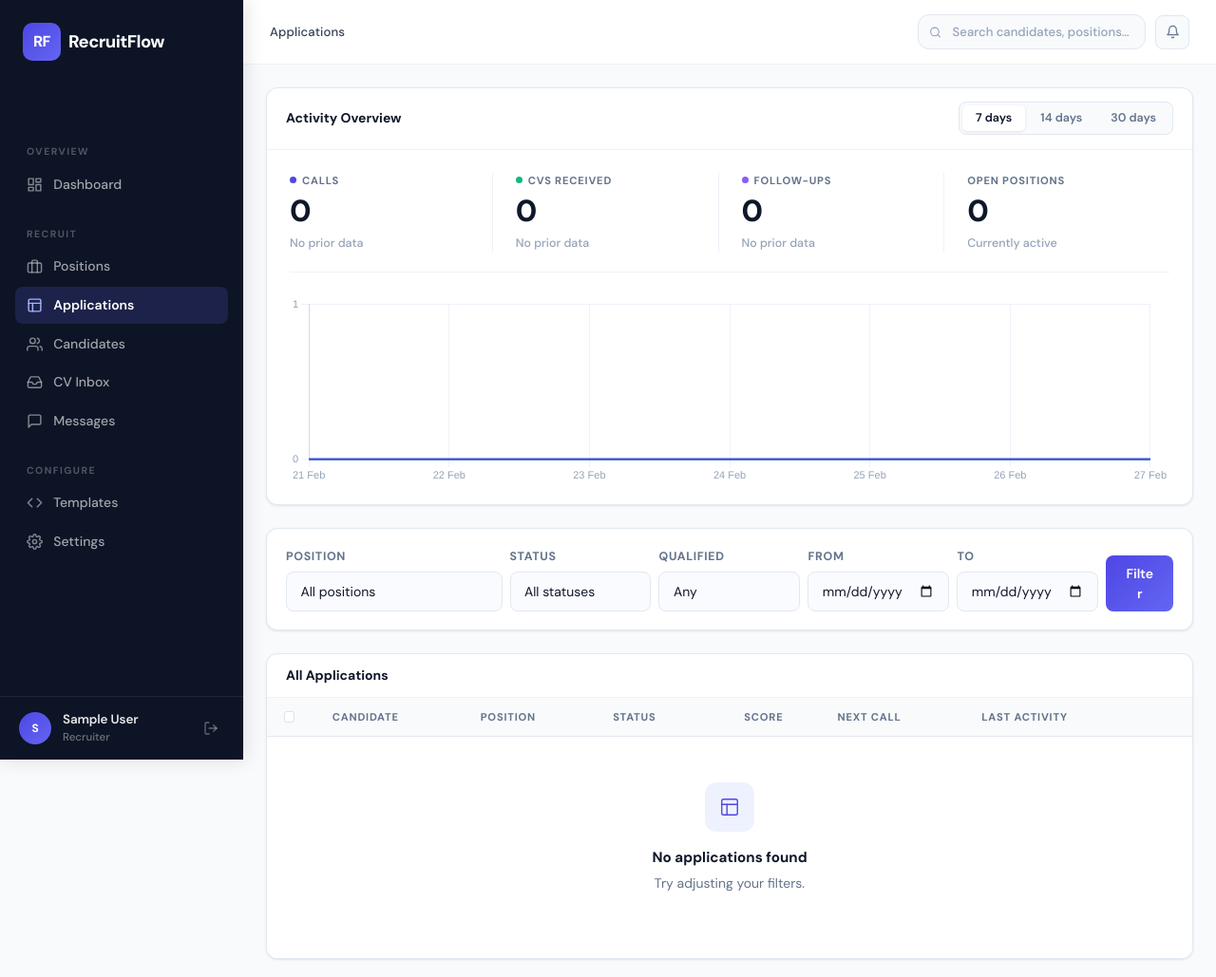
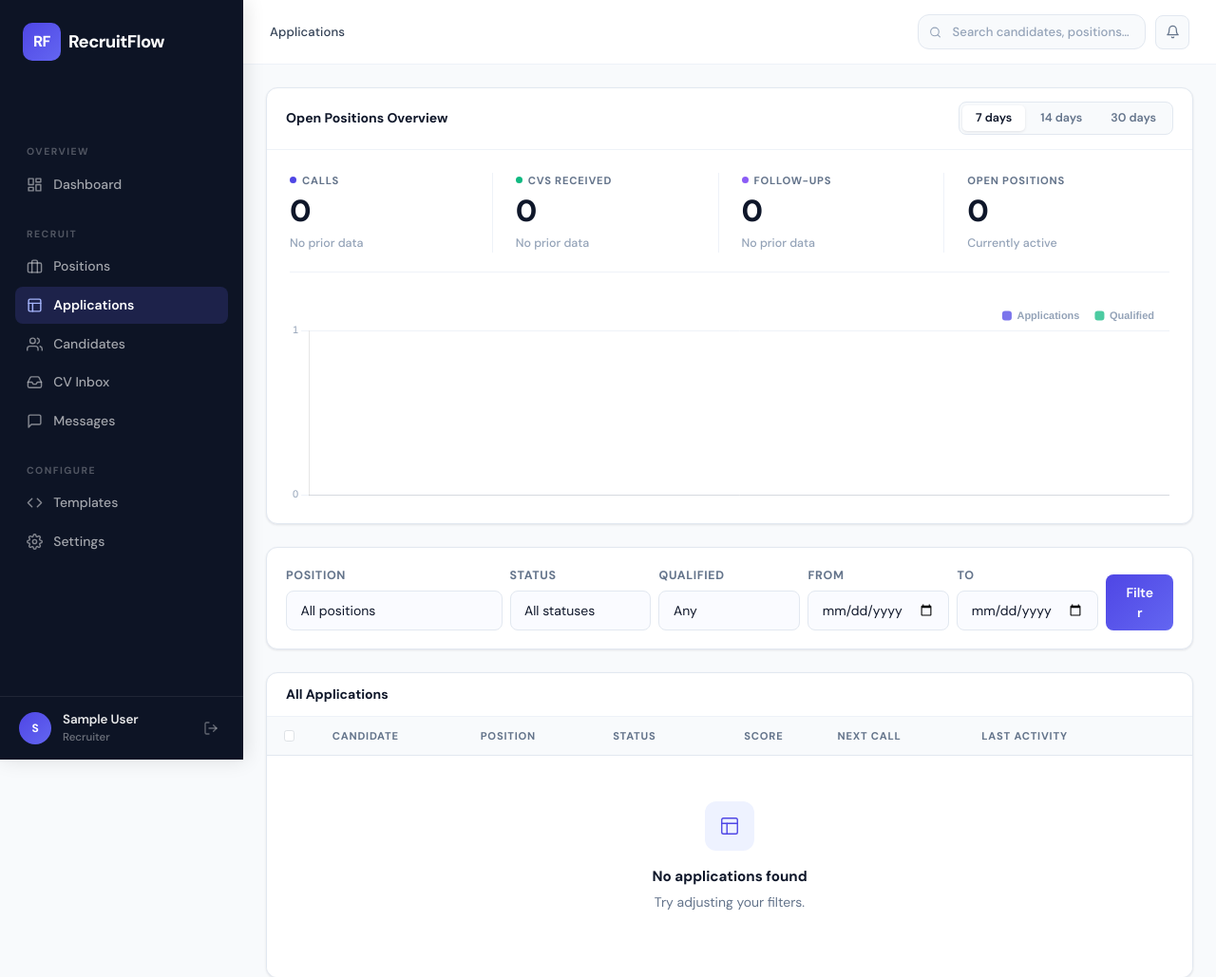
Before and after one commit to alexandruradulescu-neurony/probable-octo-invention, a Django app: page /applications/ in a window 1280 px wide. Shown: the top 1029 px of the page at 95% size. Run offline with Django 5.2, Linux system fonts and the light colour scheme; the visitor is signed in with stand-in values (Sample User, id 1); data that the repository does not hold is empty.

Commit message:
Application list: replace line chart with grouped bar chart per open position (applications vs qualified)
Made-with: Cursor

```diff
--- a/applications/views.py
+++ b/applications/views.py
@@ -109,13 +109,30 @@ class ApplicationListView(LoginRequiredMixin, ListView):
             "date_from": self.request.GET.get("date_from", ""),
             "date_to": self.request.GET.get("date_to", ""),
         }
+        from django.db.models import Count, Q as DQ
+
+        open_positions = (
+            Position.objects
+            .filter(status=Position.Status.OPEN)
+            .annotate(
+                apps_count=Count("applications"),
+                qualified_count=Count(
+                    "applications",
+                    filter=DQ(applications__qualified=True),
+                ),
+            )
+            .order_by("title")
+        )
+
         ctx["period"] = period
         ctx["period_urls"] = {7: _period_url(7), 14: _period_url(14), 30: _period_url(30)}
         ctx["kpi_totals"] = DashboardView._kpi_totals(period, now, today_start)
-        ctx["chart_data"] = DashboardView._chart_data(period, now)
-        ctx["open_positions_count"] = Position.objects.filter(
-            status=Position.Status.OPEN
-        ).count()
+        ctx["positions_chart_data"] = {
+            "labels":      [p.title for p in open_positions],
+            "applications": [p.apps_count for p in open_positions],
+            "qualified":    [p.qualified_count for p in open_positions],
+        }
+        ctx["open_positions_count"] = len(open_positions)
         return ctx
 
 
--- a/templates/applications/application_list.html
+++ b/templates/applications/application_list.html
@@ -27,7 +27,7 @@
 {# ── Activity Overview ───────────────────────────────────────────── #}
 <div class="card mb-4">
   <div class="card-header">
-    <h2 class="card-header-title">Activity Overview</h2>
+    <h2 class="card-header-title">Open Positions Overview</h2>
     <div class="period-tabs">
       <a href="{{ period_urls.7 }}"  class="period-tab {% if period == 7  %}active{% endif %}">7 days</a>
       <a href="{{ period_urls.14 }}" class="period-tab {% if period == 14 %}active{% endif %}">14 days</a>
@@ -76,8 +76,8 @@
 
     </div>
 
-    {{ chart_data|json_script:"applist-chart-data" }}
-    <div style="position:relative;height:200px;">
+    {{ positions_chart_data|json_script:"applist-chart-data" }}
+    <div style="position:relative;height:220px;">
       <canvas id="applist-activity-chart"></canvas>
     </div>
 
@@ -252,44 +252,30 @@
 (function () {
   const raw = JSON.parse(document.getElementById('applist-chart-data').textContent);
   const root = getComputedStyle(document.documentElement);
-  const textMuted = root.getPropertyValue('--text-muted').trim() || '#94a3b8';
+  const textMuted   = root.getPropertyValue('--text-muted').trim()   || '#94a3b8';
   const borderLight = root.getPropertyValue('--border-light').trim() || '#e2e8f0';
 
+  // Truncate long position titles for the axis
+  const labels = raw.labels.map(l => l.length > 22 ? l.slice(0, 20) + '…' : l);
+
   new Chart(document.getElementById('applist-activity-chart'), {
-    type: 'line',
+    type: 'bar',
     data: {
-      labels: raw.labels,
+      labels: labels,
       datasets: [
         {
-          label: 'Calls',
-          data: raw.calls,
-          borderColor: '#4F46E5',
-          backgroundColor: 'rgba(79,70,229,0.08)',
-          borderWidth: 2,
-          pointRadius: 0,
-          pointHoverRadius: 4,
-          tension: 0.35,
-          fill: true,
+          label: 'Applications',
+          data: raw.applications,
+          backgroundColor: 'rgba(79,70,229,0.75)',
+          borderRadius: 4,
+          borderSkipped: false,
         },
         {
-          label: 'CVs',
-          data: raw.cvs,
-          borderColor: '#10B981',
-          backgroundColor: 'transparent',
-          borderWidth: 2,
-          pointRadius: 0,
-          pointHoverRadius: 4,
-          tension: 0.35,
-        },
-        {
-          label: 'Follow-ups',
-          data: raw.followups,
-          borderColor: '#8B5CF6',
-          backgroundColor: 'transparent',
-          borderWidth: 2,
-          pointRadius: 0,
-          pointHoverRadius: 4,
-          tension: 0.35,
+          label: 'Qualified',
+          data: raw.qualified,
+          backgroundColor: 'rgba(16,185,129,0.75)',
+          borderRadius: 4,
+          borderSkipped: false,
         },
       ],
     },
@@ -297,7 +283,20 @@
       responsive: true,
       maintainAspectRatio: false,
       plugins: {
-        legend: { display: false },
+        legend: {
+          display: true,
+          position: 'top',
+          align: 'end',
+          labels: {
+            color: textMuted,
+            font: { size: 11, weight: '600' },
+            boxWidth: 10,
+            boxHeight: 10,
+            borderRadius: 3,
+            useBorderRadius: true,
+            padding: 16,
+          },
+        },
         tooltip: {
           mode: 'index',
           intersect: false,
@@ -306,12 +305,15 @@
           bodyColor: '#cbd5e1',
           padding: 10,
           cornerRadius: 6,
+          callbacks: {
+            title: (items) => raw.labels[items[0].dataIndex],
+          },
         },
       },
       scales: {
         x: {
-          grid: { color: borderLight },
-          ticks: { color: textMuted, font: { size: 11 }, maxTicksLimit: 7 },
+          grid: { display: false },
+          ticks: { color: textMuted, font: { size: 11 } },
         },
         y: {
           beginAtZero: true,
```
